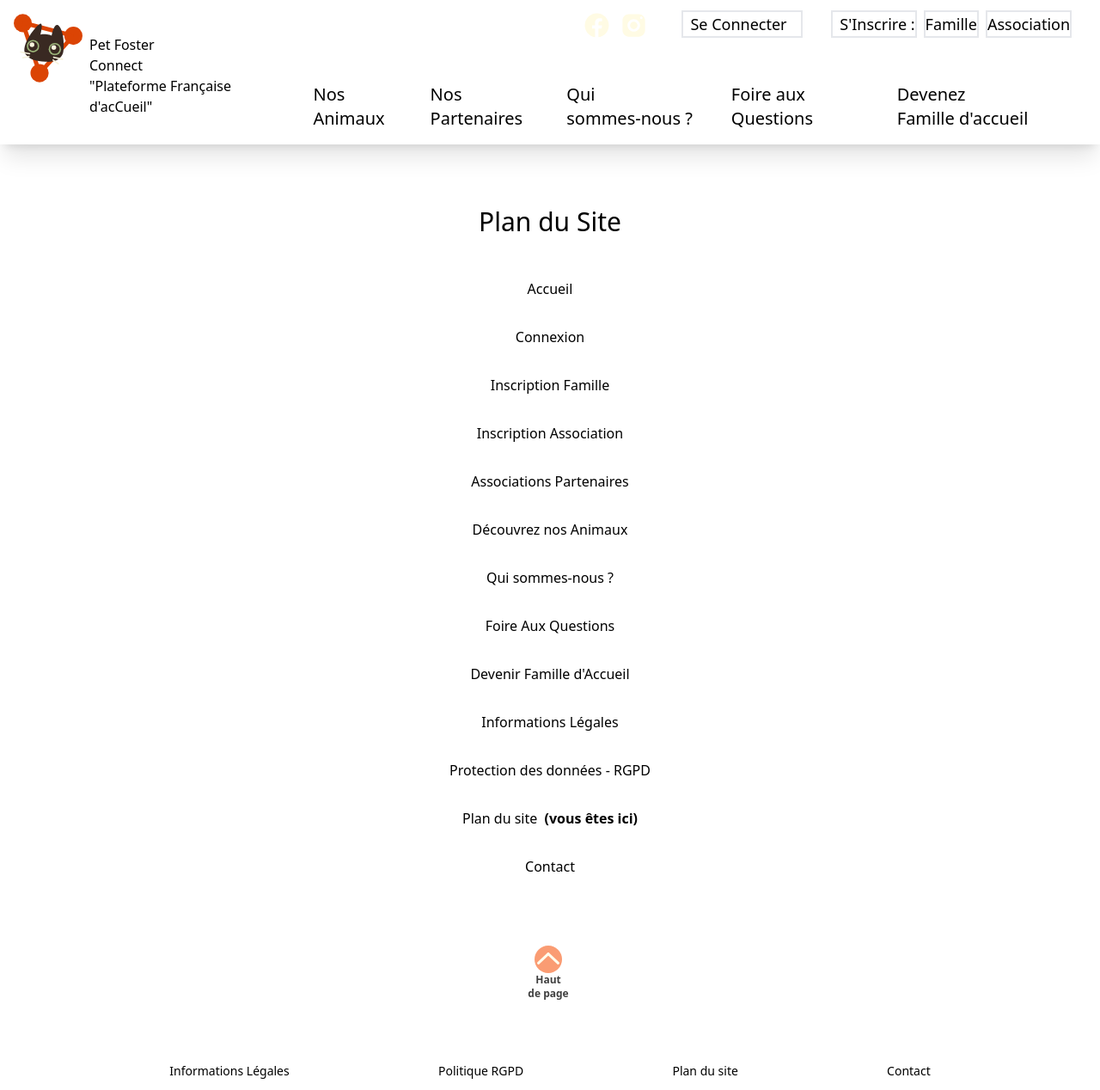
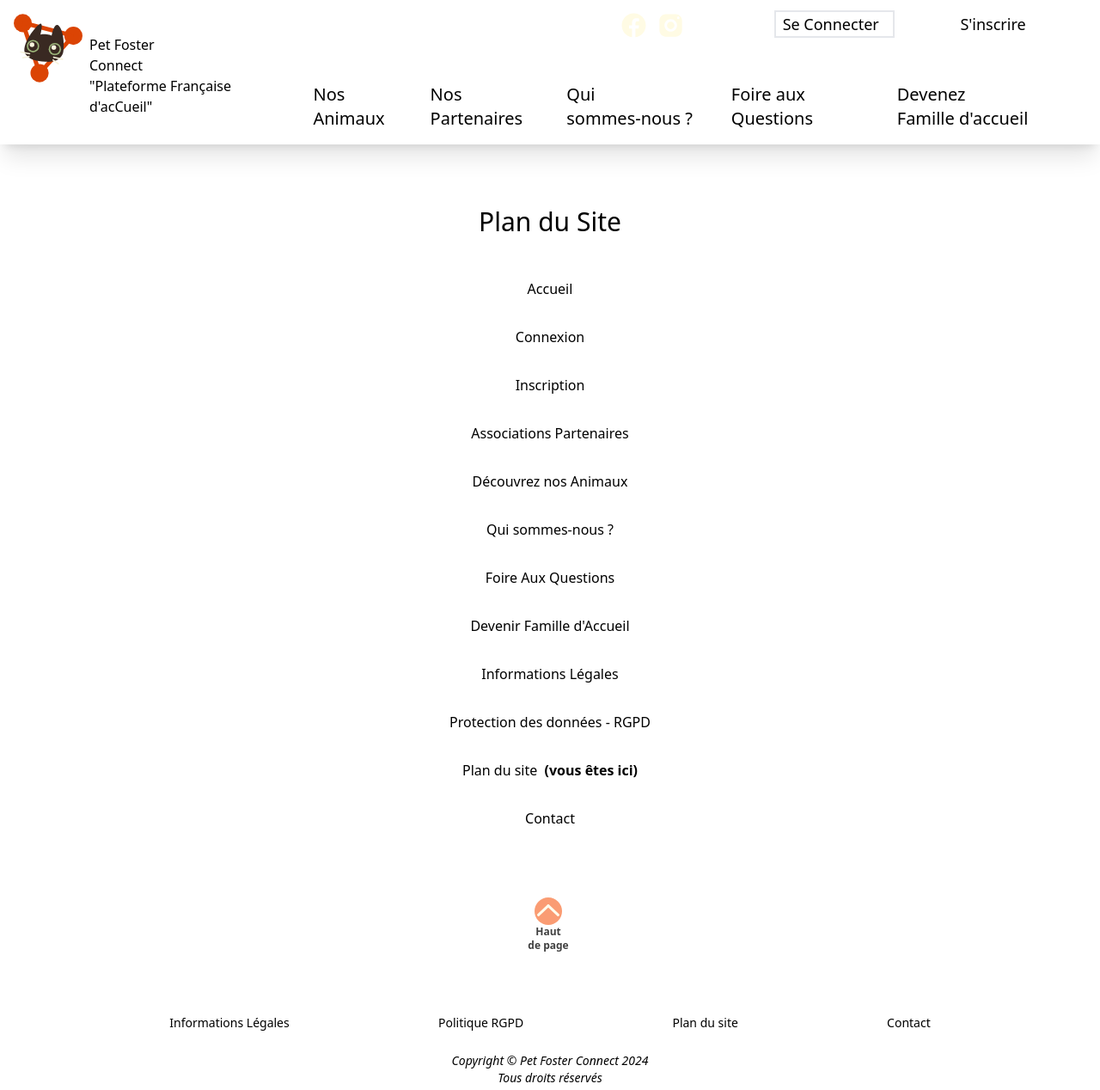
Before and after one commit to NoyannOzmen/pfc-python-django, a Django app: page /plan/ in a window 1280 px wide. Shown: the top 1268 px of the page at 86% size. Run offline with Django 4.2, Linux system fonts and the light colour scheme; some libraries are stand-ins or nearby versions.

Commit message:
QoL : Coalesced both register links in header // Modified sitemap accordingly

```diff
--- a/pfc/templates/header.html
+++ b/pfc/templates/header.html
@@ -49,20 +49,8 @@
             <li id="log-in" class="border-2 border-accents2-dark max-[767px]:border-b-fond md:mr-4 md:border-r-fond px-4 max-[767px]:pb-2 place-self-center md:place-self-start pl-2">
               <a href="/connexion" class="hover:text-accents1-light">Se Connecter</a>
             </li>
-            <li>
-              <ul id="log-in" class="flex flex-row place-self-center md:place-self-start pl-2 gap-2">
-                <li class="border-2 border-accents2-dark place-self-center md:place-self-start pl-2">
-                  <p>S'Inscrire :</p>
-                </li>
-
-                <li class="border-2 border-accents2-dark">
-                  <a href="/famille/inscription" class="hover:text-accents1-light">Famille</a>
-                </li>
-
-                <li class="border-2 border-accents2-dark">
-                  <a href="/association/inscription" class="hover:text-accents1-light">Association</a>
-                </li>
-              </ul>
+            <li id="register" class="md:mr-4 px-4 max-[767px]:pb-2 place-self-center pl-2">
+              <a href="/inscription" class="hover:text-accents1-light item-link">S'inscrire</a>
             </li>
           {% endif %}
         </ul>
--- a/pfc/templates/signin_foster.html
+++ b/pfc/templates/signin_foster.html
@@ -1,7 +1,7 @@
 {% extends "layout.html" %}
 {% load static %}
 {% block content %}
-<main class="justify-self-stretch flex-1"></main>
+<main class="justify-self-stretch flex-1">
   <h2 class="font-grands text-3xl text-center my-2 pt-5">Création de votre compte</h2>
 
   <div class="font-body mx-auto w-[80%] bg-zoning rounded-lg shadow my-4 py-6">
--- a/pfc/templates/signin_shelter.html
+++ b/pfc/templates/signin_shelter.html
@@ -1,7 +1,7 @@
 {% extends "layout.html" %}
 {% load static %}
 {% block content %}
-<main class="justify-self-stretch flex-1"></main>
+<main class="justify-self-stretch flex-1">
   <h2 class="font-grands text-3xl text-center my-2 pt-5">Création de votre compte</h2>
 
   <div class="font-body mx-auto w-[80%] bg-zoning rounded-lg shadow my-4">
--- a/pfc/templates/static_map.html
+++ b/pfc/templates/static_map.html
@@ -7,8 +7,7 @@
       <ul>
         <li class="font-body text-center my-6 pb-2"><a href="/">Accueil</a></li>
         <li class="font-body text-center my-6 pb-2"><a href="/connexion">Connexion</a></li>
-        <li class="font-body text-center my-6 pb-2"><a href="/famille/inscription">Inscription Famille</a></li>
-        <li class="font-body text-center my-6 pb-2"><a href="/associaton/inscription">Inscription Association</a></li>
+        <li class="font-body text-center my-6 pb-2"><a href="/inscription">Inscription</a></li>
         <li class="font-body text-center my-6 pb-2"><a href="/associations">Associations Partenaires</a></li>
         <li class="font-body text-center my-6 pb-2"><a href="/animaux">Découvrez nos Animaux</a></li>
         <li class="font-body text-center my-6 pb-2"><a href="/a-propos">Qui sommes-nous ?</a></li>
--- a/pfc/urls.py
+++ b/pfc/urls.py
@@ -10,6 +10,7 @@ urlpatterns = [
     path('rgpd/', views.static_gdpr, name='gdpr'),
     path('infos-legales/', views.static_legal, name='legal'),
     path('plan/', views.static_map, name='map'),
+    path('inscription', views.signin_choice, name='signup'),
     path('famille/inscription', views.signin_foster, name='foster_signup'),
     path('association/inscription/', views.signin_shelter, name='shelter_signup'),
     path('connexion/', views.signin_login, name='login'),
--- a/pfc/views.py
+++ b/pfc/views.py
@@ -191,6 +191,10 @@ def shelters_details(request, shelterId):
   return HttpResponse(template.render(context, request))
 
 """ Auth-related routes """
+
+def signin_choice(request):
+  template = loader.get_template('signin_choice.html')
+  return HttpResponse(template.render())
 
 def signin_foster(request):
   template = loader.get_template('signin_foster.html')
```
Also changed, not shown: pfc/templates/signin_choice.html (added, +26 -0 lines).
